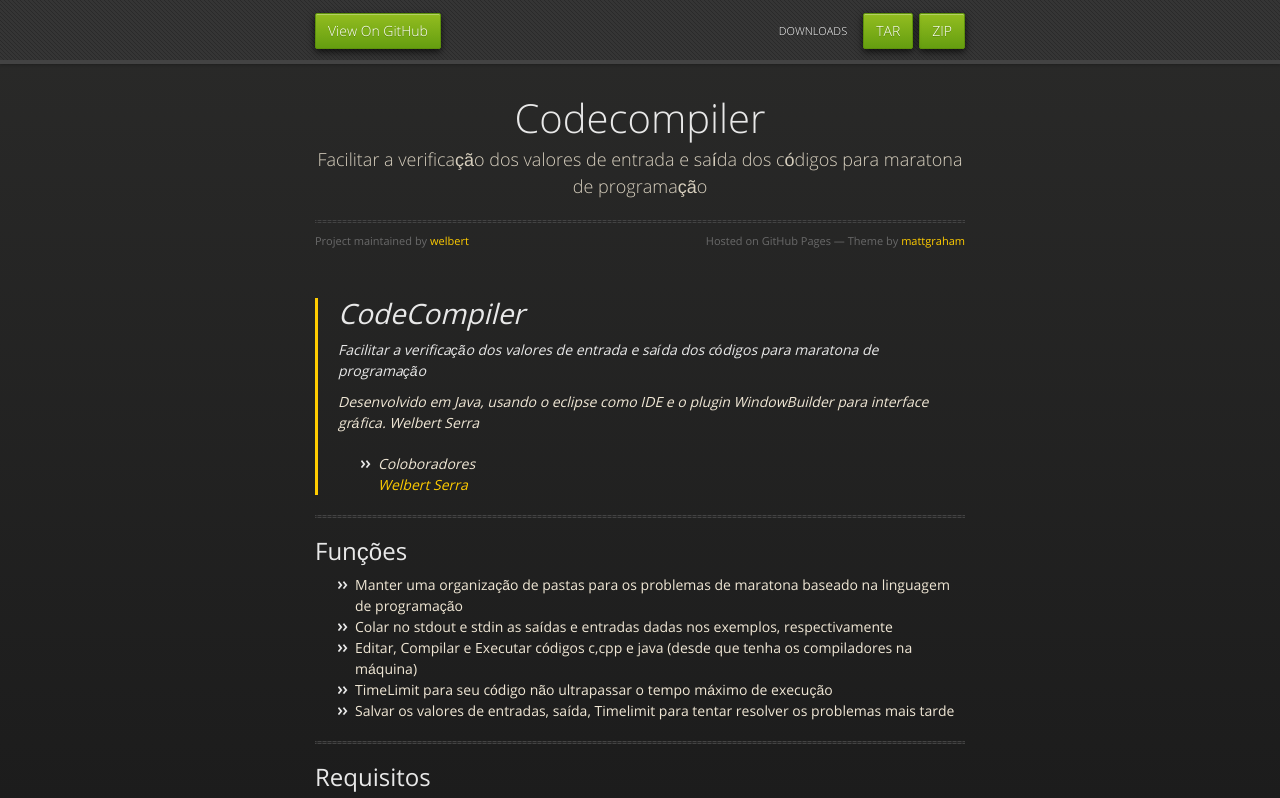
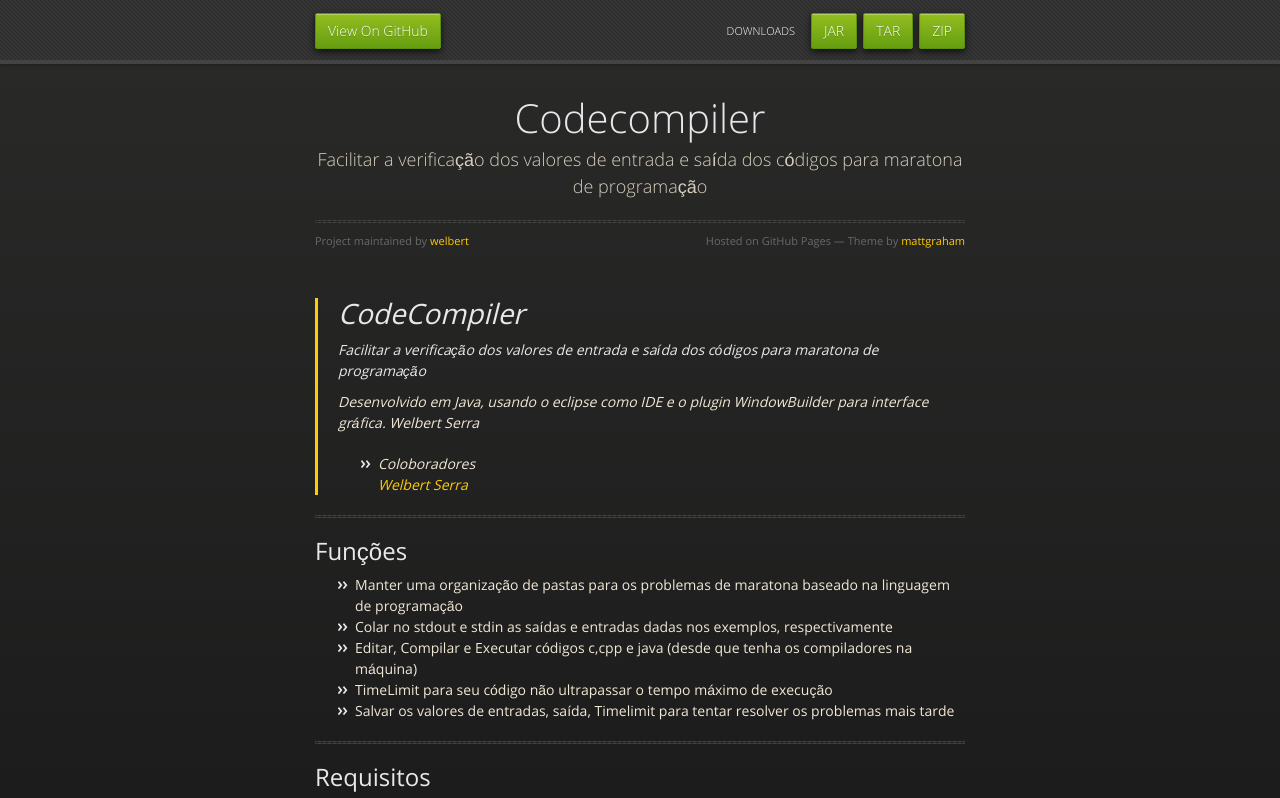
Before and after one commit to welbert/CodeCompiler, a plain HTML site: page index.html in a window 1280 px wide. Shown: the top 798 px of the page. Drawn offline with nearby package versions, Linux system fonts and the light colour scheme.

Commit message:
Incluido o Jar em downloads

```diff
--- a/index.html
+++ b/index.html
@@ -23,6 +23,7 @@
           <li class="fork"><a href="https://github.com/welbert/CodeCompiler">View On GitHub</a></li>
           <li class="downloads"><a href="https://github.com/welbert/CodeCompiler/zipball/master">ZIP</a></li>
           <li class="downloads"><a href="https://github.com/welbert/CodeCompiler/tarball/master">TAR</a></li>
+	<li class="downloads"><a href="https://github.com/welbert/CodeCompiler/raw/master/CodeCompiler.jar">JAR</a></li>
           <li class="title">DOWNLOADS</li>
         </nav>
       </div><!-- end header -->
```
